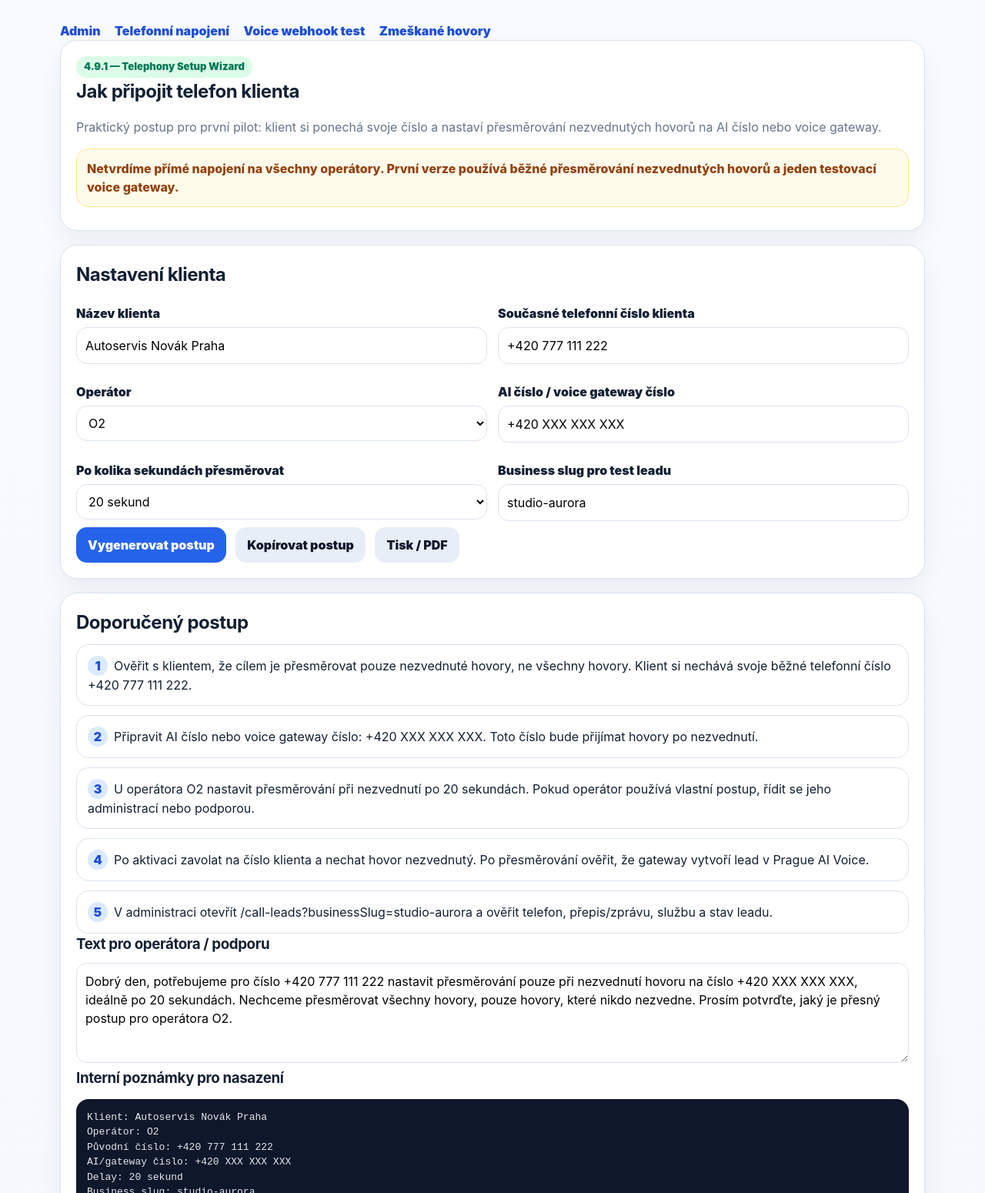
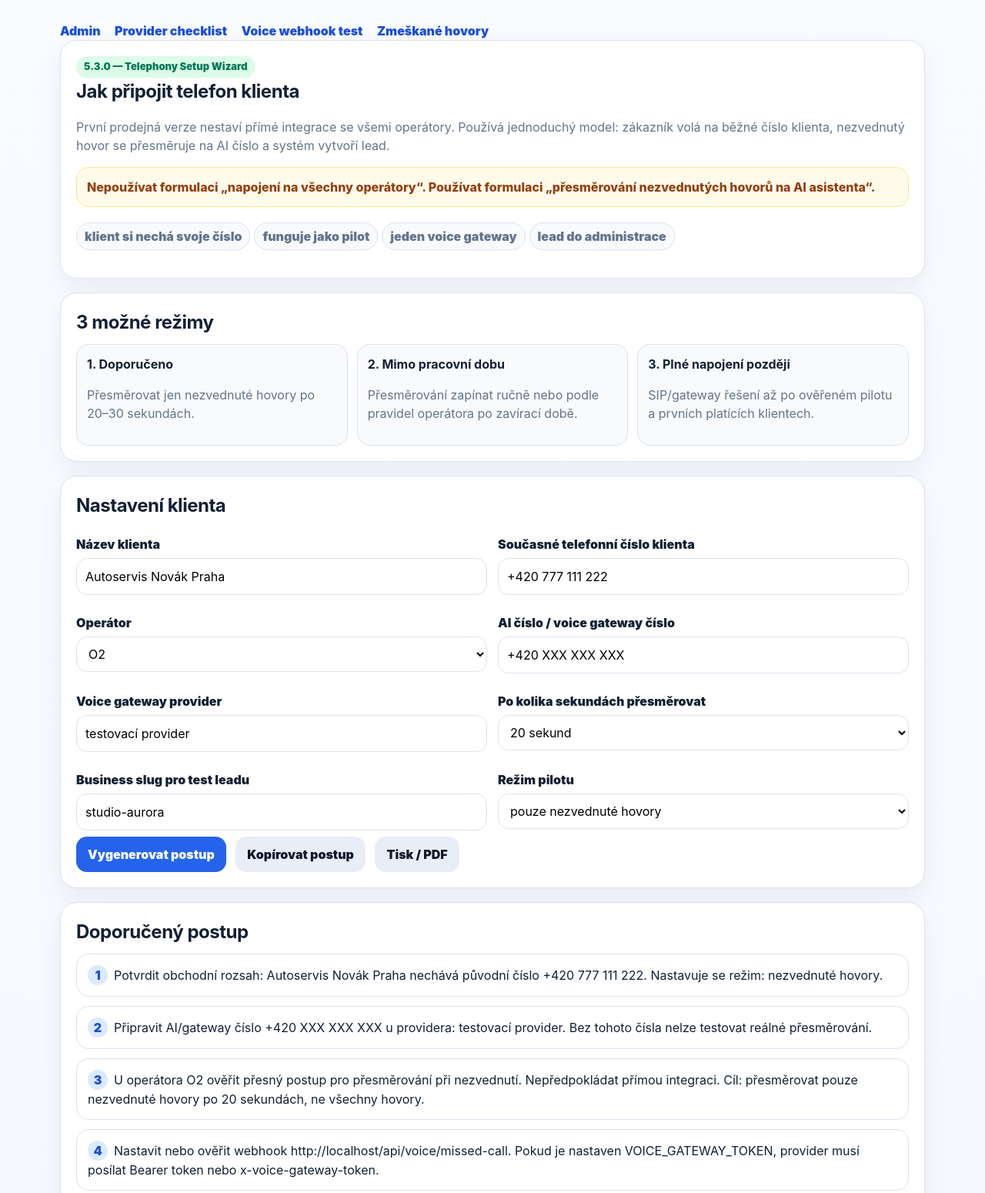
Before and after one commit to marjanmitrovic/prague-ai-voice, a website: page public/telephony-setup.html in a window 1280 px wide. Shown: the top 1550 px of the page at 77% size. Drawn offline with Linux system fonts and the light colour scheme.

Commit message:
Expand missed-call telephony setup wizard

```diff
--- a/public/telephony-setup.html
+++ b/public/telephony-setup.html
@@ -29,23 +29,36 @@
     .warn { color:var(--warn); font-weight:900; }
     .result { background:#0f172a; color:#e5e7eb; border-radius:16px; padding:14px; overflow:auto; white-space:pre-wrap; }
     .pill { display:inline-flex; border:1px solid var(--border); border-radius:999px; padding:5px 10px; margin:4px 5px 0 0; background:#f8fafc; font-weight:900; }
-    @media (max-width:900px){ main{padding:16px}.grid{grid-template-columns:1fr} }
+    .miniGrid { display:grid; grid-template-columns:repeat(3,minmax(0,1fr)); gap:12px; }
+    .mini { border:1px solid var(--border); border-radius:16px; background:#f8fafc; padding:13px; }
+    .mini b { display:block; margin-bottom:5px; }
+    @media (max-width:900px){ main{padding:16px}.grid,.miniGrid{grid-template-columns:1fr} }
   </style>
 </head>
 <body>
   <main>
     <div class="topnav">
       <a href="/admin">Admin</a>
-      <a href="/phone-connection">Telefonní napojení</a>
+      <a href="/voice-provider-readiness">Provider checklist</a>
       <a href="/voice-webhook-test">Voice webhook test</a>
       <a href="/call-leads">Zmeškané hovory</a>
     </div>
 
     <section class="hero">
-      <span class="badge">4.9.1 — Telephony Setup Wizard</span>
+      <span class="badge">5.3.0 — Telephony Setup Wizard</span>
       <h1>Jak připojit telefon klienta</h1>
-      <p>Praktický postup pro první pilot: klient si ponechá svoje číslo a nastaví přesměrování nezvednutých hovorů na AI číslo nebo voice gateway.</p>
-      <div class="warnBox">Netvrdíme přímé napojení na všechny operátory. První verze používá běžné přesměrování nezvednutých hovorů a jeden testovací voice gateway.</div>
+      <p>První prodejná verze nestaví přímé integrace se všemi operátory. Používá jednoduchý model: zákazník volá na běžné číslo klienta, nezvednutý hovor se přesměruje na AI číslo a systém vytvoří lead.</p>
+      <div class="warnBox">Nepoužívat formulaci „napojení na všechny operátory“. Používat formulaci „přesměrování nezvednutých hovorů na AI asistenta“.</div>
+      <p><span class="pill">klient si nechá svoje číslo</span><span class="pill">funguje jako pilot</span><span class="pill">jeden voice gateway</span><span class="pill">lead do administrace</span></p>
+    </section>
+
+    <section class="panel">
+      <h2>3 možné režimy</h2>
+      <div class="miniGrid">
+        <div class="mini"><b>1. Doporučeno</b><p>Přesměrovat jen nezvednuté hovory po 20–30 sekundách.</p></div>
+        <div class="mini"><b>2. Mimo pracovní dobu</b><p>Přesměrování zapínat ručně nebo podle pravidel operátora po zavírací době.</p></div>
+        <div class="mini"><b>3. Plné napojení později</b><p>SIP/gateway řešení až po ověřeném pilotu a prvních platících klientech.</p></div>
+      </div>
     </section>
 
     <section class="panel">
@@ -73,6 +86,10 @@
           <input id="aiNumber" value="+420 XXX XXX XXX" />
         </div>
         <div>
+          <label for="providerName">Voice gateway provider</label>
+          <input id="providerName" value="testovací provider" />
+        </div>
+        <div>
           <label for="delaySeconds">Po kolika sekundách přesměrovat</label>
           <select id="delaySeconds">
             <option value="20">20 sekund</option>
@@ -83,6 +100,14 @@
         <div>
           <label for="businessSlug">Business slug pro test leadu</label>
           <input id="businessSlug" value="studio-aurora" />
+        </div>
+        <div>
+          <label for="mode">Režim pilotu</label>
+          <select id="mode">
+            <option value="nezvednuté hovory">pouze nezvednuté hovory</option>
+            <option value="mimo pracovní dobu">mimo pracovní dobu</option>
+            <option value="ruční test">ruční test bez klienta</option>
+          </select>
         </div>
       </div>
       <button id="generateBtn">Vygenerovat postup</button>
@@ -95,6 +120,8 @@
       <div class="steps" id="steps"></div>
       <h3>Text pro operátora / podporu</h3>
       <textarea id="operatorText"></textarea>
+      <h3>Text pro klienta</h3>
+      <textarea id="clientText"></textarea>
       <h3>Interní poznámky pro nasazení</h3>
       <pre class="result" id="internalText"></pre>
     </section>
@@ -106,12 +133,6 @@
       <a class="btn secondary" href="/call-leads">Otevřít leady</a>
       <div id="testMessage"></div>
     </section>
-
-    <section class="panel">
-      <h2>Co říct klientovi</h2>
-      <p><span class="pill">bez změny čísla</span><span class="pill">jen zmeškané hovory</span><span class="pill">pilot za 1–2 dny</span><span class="pill">e-mail s požadavkem</span></p>
-      <textarea id="salesText">Nemusíte měnit telefonní číslo. Nastavíme pouze přesměrování nezvednutých hovorů. Když hovor nezvednete, AI asistent převezme požadavek a pošle vám ho e-mailem nebo do administrace.</textarea>
-    </section>
   </main>
 
   <script>
@@ -121,39 +142,51 @@
       return String(value || '').trim() || '+420 XXX XXX XXX';
     }
 
+    function operatorHint(operator) {
+      if (operator === 'Jiný operátor') return 'Postup ověřit v administraci operátora nebo přes zákaznickou podporu.';
+      return `U operátora ${operator} ověřit přesný postup pro přesměrování při nezvednutí. Nepředpokládat přímou integraci.`;
+    }
+
     function buildSetup() {
       const businessName = $('businessName').value.trim() || 'Klient';
       const ownerPhone = cleanPhone($('ownerPhone').value);
       const operator = $('operator').value;
       const aiNumber = cleanPhone($('aiNumber').value);
+      const providerName = $('providerName').value.trim() || 'voice gateway provider';
       const delay = $('delaySeconds').value;
       const businessSlug = $('businessSlug').value.trim() || 'studio-aurora';
+      const mode = $('mode').value;
 
       const steps = [
-        `Ověřit s klientem, že cílem je přesměrovat pouze nezvednuté hovory, ne všechny hovory. Klient si nechává svoje běžné telefonní číslo ${ownerPhone}.`,
-        `Připravit AI číslo nebo voice gateway číslo: ${aiNumber}. Toto číslo bude přijímat hovory po nezvednutí.`,
-        `U operátora ${operator} nastavit přesměrování při nezvednutí po ${delay} sekundách. Pokud operátor používá vlastní postup, řídit se jeho administrací nebo podporou.`,
-        `Po aktivaci zavolat na číslo klienta a nechat hovor nezvednutý. Po přesměrování ověřit, že gateway vytvoří lead v Prague AI Voice.`,
-        `V administraci otevřít /call-leads?businessSlug=${businessSlug} a ověřit telefon, přepis/zprávu, službu a stav leadu.`,
+        `Potvrdit obchodní rozsah: ${businessName} nechává původní číslo ${ownerPhone}. Nastavuje se režim: ${mode}.`,
+        `Připravit AI/gateway číslo ${aiNumber} u providera: ${providerName}. Bez tohoto čísla nelze testovat reálné přesměrování.`,
+        `${operatorHint(operator)} Cíl: přesměrovat pouze nezvednuté hovory po ${delay} sekundách, ne všechny hovory.`,
+        `Nastavit nebo ověřit webhook ${location.origin}/api/voice/missed-call. Pokud je nastaven VOICE_GATEWAY_TOKEN, provider musí posílat Bearer token nebo x-voice-gateway-token.`,
+        `Otestovat ručně: zavolat na číslo klienta, hovor nezvednout, počkat na přesměrování a ověřit, že vznikl lead.`,
+        `V administraci otevřít /call-leads?businessSlug=${businessSlug} a zkontrolovat číslo volajícího, zprávu, službu, zdroj a e-mailovou notifikaci.`,
       ];
 
       $('steps').innerHTML = steps.map((step) => `<div class="step">${step}</div>`).join('');
-      $('operatorText').value = `Dobrý den, potřebujeme pro číslo ${ownerPhone} nastavit přesměrování pouze při nezvednutí hovoru na číslo ${aiNumber}, ideálně po ${delay} sekundách. Nechceme přesměrovat všechny hovory, pouze hovory, které nikdo nezvedne. Prosím potvrďte, jaký je přesný postup pro operátora ${operator}.`;
+      $('operatorText').value = `Dobrý den, potřebujeme pro číslo ${ownerPhone} nastavit přesměrování pouze při nezvednutí hovoru na číslo ${aiNumber}, ideálně po ${delay} sekundách. Nechceme přesměrovat všechny hovory. Prosím potvrďte přesný postup pro operátora ${operator} a jestli se přesměrování dá kdykoliv vypnout.`;
+      $('clientText').value = `Nemusíte měnit telefonní číslo. Nastavíme pouze přesměrování nezvednutých hovorů. Když hovor nezvednete, AI asistent převezme základní požadavek a pošle vám ho e-mailem nebo do administrace. První pilot neznamená přímé napojení na všechny operátory, ale praktické zachycení zmeškaných hovorů.`;
       $('internalText').textContent = [
         `Klient: ${businessName}`,
         `Operátor: ${operator}`,
+        `Provider: ${providerName}`,
+        `Režim: ${mode}`,
         `Původní číslo: ${ownerPhone}`,
         `AI/gateway číslo: ${aiNumber}`,
         `Delay: ${delay} sekund`,
         `Business slug: ${businessSlug}`,
         `Webhook: /api/voice/missed-call`,
         `Leady: /call-leads?businessSlug=${businessSlug}`,
-        `Poznámka: přesný postup přesměrování ověřit u operátora; nepoužívat tvrzení o přímé integraci se všemi operátory.`,
+        `Readiness: před ostrým pilotem projít /voice-provider-readiness`,
+        `Poznámka: nepoužívat tvrzení o přímé integraci se všemi operátory.`,
       ].join('\n');
     }
 
     async function copySetup() {
-      const text = `${$('operatorText').value}\n\n---\n${$('internalText').textContent}\n\n${$('salesText').value}`;
+      const text = `${$('operatorText').value}\n\n--- Text pro klienta ---\n${$('clientText').value}\n\n--- Interní poznámky ---\n${$('internalText').textContent}`;
       await navigator.clipboard.writeText(text);
       $('testMessage').innerHTML = '<p class="ok">Postup zkopírován.</p>';
     }
@@ -189,7 +222,7 @@
     $('copyBtn').onclick = copySetup;
     $('printBtn').onclick = () => window.print();
     $('sendTestBtn').onclick = sendTestLead;
-    ['businessName','ownerPhone','operator','aiNumber','delaySeconds','businessSlug'].forEach((id) => $(id).addEventListener('input', buildSetup));
+    ['businessName','ownerPhone','operator','aiNumber','providerName','delaySeconds','businessSlug','mode'].forEach((id) => $(id).addEventListener('input', buildSetup));
     buildSetup();
   </script>
 </body>
```
